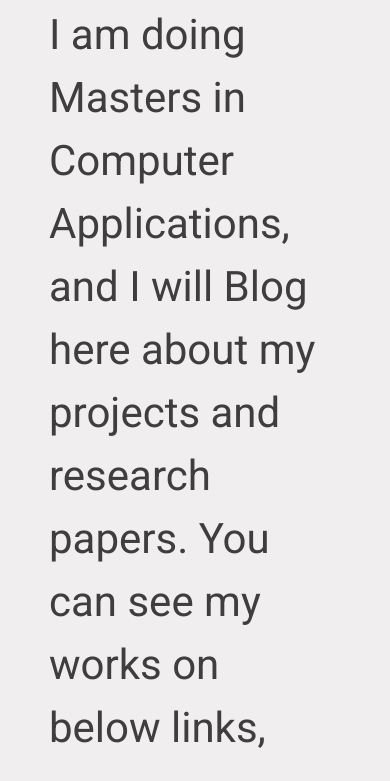
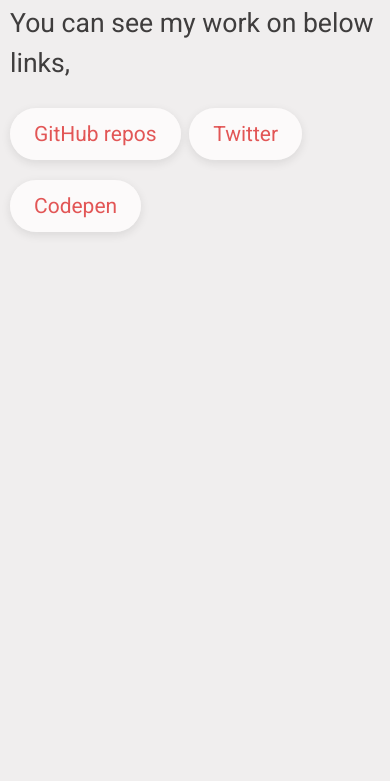
Before and after one commit to Ajay-Raj-S/Ajay-Raj-S.github.io, a plain HTML site: page index.html in a window 390 px wide. Shown: the part 353-1134 px from the top of the page. After the commit the page ends 844 px from the top, so only its background shows below. Drawn offline with Linux system fonts and the light colour scheme.

Commit message:
Add responsive CSS styles, little change in index page

```diff
--- a/index-style.css
+++ b/index-style.css
@@ -5,11 +5,15 @@
 }
 
 body, html {
-    margin: 0;
+    font-family: "Roboto", sans-serif;
+    font-size: 14px;
+}
+
+body {
     background-color: #f0eeee;
     color: #232323;
-    font-family: "Roboto", sans-serif;
-    font-size: 14px;
+    width: 100%;
+    margin: 0 auto;
 }
 
 .container {
@@ -50,22 +54,63 @@ body, html {
 
 #links li {
     display: inline-block;
-    text-align: center;
-    background-color: #fcfafa;
-    padding: 14px 0px;
-    border-radius: 40px;
-    /* box-shadow: 0px 0px 15px 0px rgba(190, 190, 190, 0.63); */
 }
 
 #links li a {
     text-decoration: none;
+    background-color: #fcfafa;
+    outline: none;
+    text-align: center;
     width: 32%;
-    padding: 30px;
+    padding: 14px 24px;
+    border-radius: 40px;
     color: #e25656;
-    font-size: 2.3rem;
+    font-size: 2rem;
     transition-duration: 300ms;
+    box-shadow: 0px 3px 10px rgba(30,30,30,.1);
 }
 
 #links li a:hover {
     color: #3f3d3d;
+    background: #fefefe;
+    box-shadow: 0px 5px 10px rgba(30,30,30,.15);
 }
+
+/* Responsive styles */
+
+@media only screen and (max-width: 400px) {
+    .container {
+      width: 100%;
+      font-size: 2.5rem;
+    }
+    #greeting {
+      display: block;
+      padding: 0px 0px 10px;
+    }
+    #content {
+      font-size: 1.9rem;
+    }
+    #links li {
+      /* display: block; */
+      margin: 0px 0 3.4rem;
+    }
+    #links li a {
+      font-size: 1.5rem;
+    }
+  }
+
+@media only screen and (min-width: 401px) and (max-width: 960px) {
+    .container {
+      width: 90%;
+      font-size: 2.5rem;
+    }
+    #content {
+      font-size: 1.9rem;
+    }
+    #links li {
+      margin: 0px 0 3.4rem;
+    }
+    #links li a {
+      font-size: 1.5rem;
+    }
+  }
--- a/index.html
+++ b/index.html
@@ -1,6 +1,7 @@
 <html>
 	<head>
 		<title>Ajay Raj | Portfolio</title>
+		<meta name="viewport" content="width=device-width, initial-scale=1">
 		<link href="https://fonts.googleapis.com/css?family=Roboto" rel="stylesheet">
 		<link rel="stylesheet" href="normalize.css">
 		<link rel="stylesheet" href="index-style.css">
@@ -8,7 +9,7 @@
   	<body>
 		<div class="container">
 			<h2 id="heading"><span id="greeting">Hello!</span>I am Ajay,</h2>
-			<p id="content">I am doing Masters in Computer Applications, and I will Blog here about my projects and research papers. You can see my works on below links,</p>
+			<p id="content">I am doing Masters in Computer Applications, and I will Blog here about my projects and research papers. You can see my work on below links,</p>
 			<div class="others">
 				<ul id="links">
 					<li><a href="https://github.com/Ajay-Raj-S" target="_blank">GitHub repos</a></li>
```
